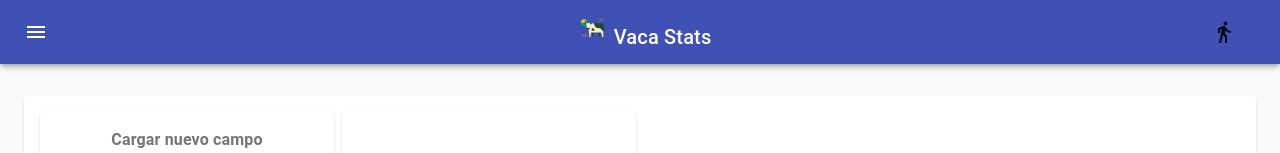
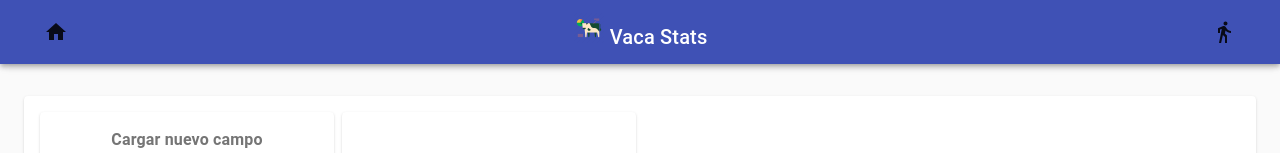
Before and after one commit to FMB555/SEMI-1, a React (Create React App) app: page /home in a window 1280 px wide. Shown: the top 153 px of the page. Built offline with nearby package versions, Linux system fonts and the light colour scheme; the HTML template or start-up script is replaced by a standard one.

Commit message:
Appbar modificado

```diff
--- a/src/Components/Appbar.js
+++ b/src/Components/Appbar.js
@@ -1,5 +1,4 @@
 import React from 'react'
-import clsx from 'clsx';
 import { Link } from 'react-router-dom'
 
 //Estilos de Material UI
@@ -7,42 +6,22 @@ import { makeStyles } from '@material-ui/core/styles';
 
 
 //Elementos de Material UI
-import {CssBaseline, Drawer, AppBar, Toolbar, Typography,
-    Divider, IconButton, Button } from '@material-ui/core';
+import {CssBaseline, AppBar, Toolbar, Typography, Button } from '@material-ui/core';
 
 //Iconos de Material UI
-import { Menu, ArrowLeft, DirectionsWalk as Logout } from '@material-ui/icons';
+import { Home, DirectionsWalk as Logout } from '@material-ui/icons';
 
 //Mis cosas
-import GrupoCampo from './GrupoCampo'
+
 import VacaStats from '../Icons/vacastats.png'
 
-const drawerWidth = 240;
 
 const useStyles = makeStyles((theme) => ({
-    toolbar: {
-        paddingRight: 24, // keep right padding when drawer closed
-      },
-      toolbarIcon: {
-        display: 'flex',
-        alignItems: 'center',
-        justifyContent: 'flex-end',
-        padding: '0 8px',
-        ...theme.mixins.toolbar,
-      },
       appBar: {
         zIndex: theme.zIndex.drawer + 1,
         transition: theme.transitions.create(['width', 'margin'], {
           easing: theme.transitions.easing.sharp,
           duration: theme.transitions.duration.leavingScreen,
-        }),
-      },
-      appBarShift: {
-        marginLeft: drawerWidth,
-        width: `calc(100% - ${drawerWidth}px)`,
-        transition: theme.transitions.create(['width', 'margin'], {
-          easing: theme.transitions.easing.sharp,
-          duration: theme.transitions.duration.enteringScreen,
         }),
       },
       menuButton: {
@@ -54,85 +33,25 @@ const useStyles = makeStyles((theme) => ({
       title: {
         flexGrow: 1,
       },
-      drawerPaper: {
-        position: 'relative',
-        whiteSpace: 'nowrap',
-        width: drawerWidth,
-        transition: theme.transitions.create('width', {
-          easing: theme.transitions.easing.sharp,
-          duration: theme.transitions.duration.enteringScreen,
-        }),
-      },
-      drawerPaperClose: {
-        overflowX: 'hidden',
-        transition: theme.transitions.create('width', {
-          easing: theme.transitions.easing.sharp,
-          duration: theme.transitions.duration.leavingScreen,
-        }),
-        width: theme.spacing(7),
-        [theme.breakpoints.up('sm')]: {
-          width: theme.spacing(9),
-        },
-      },
-      boton: {
-        width: '100%'
-      },
 }));
 
 export default function Appbar() {
 
     const classes = useStyles();
 
-    const [open, setOpen] = React.useState(false);
-  const handleDrawerOpen = () => {
-    setOpen(true);
-  };
-  const handleDrawerClose = () => {
-    setOpen(false);
-  };
-
-
     return (
         <>
         <CssBaseline />
-        <AppBar position="absolute" className={clsx(classes.appBar, open && classes.appBarShift)}>
+        <AppBar position="absolute" className={classes.appBar}>
             <Toolbar className={classes.toolbar}>
-                <IconButton
-                    edge="start"
-                    color="inherit"
-                    aria-label="open drawer"
-                    onClick={handleDrawerOpen}
-                    className={clsx(classes.menuButton, open && classes.menuButtonHidden)}
-                >
-                    <Menu />
-                </IconButton>
+                <Link to='/home'><Button><Home/></Button></Link>
+
                 <Typography component="h1" variant="h6" color="inherit" noWrap className={classes.title}>
                     <img src={VacaStats} alt="" style={{width:32, height:32}}/> Vaca Stats
                 </Typography>
                 <Link to='/'><Button><Logout/></Button></Link>
             </Toolbar>
         </AppBar>
-
-        <Drawer
-        classes={{
-            paper: clsx(classes.drawerPaper, !open && classes.drawerPaperClose),
-            }}
-            open={open}
-        >
-          <div className={classes.toolbarIcon}>
-              <IconButton onClick={handleDrawerClose}>
-              <ArrowLeft />
-              </IconButton>
-          </div>
-          <Divider />
-          <Button href="/home">Menu</Button>
-
-          <GrupoCampo />
-          <GrupoCampo />
-
-
-
-        </Drawer>
         </>
 
     )
--- a/src/Components/Calendario.js
+++ b/src/Components/Calendario.js
@@ -56,10 +56,10 @@ export default function Calendario() {
         < Grid item xs={12} sm={6}>
           <TextField id="fechaDesde" label="Fecha Inicio" variant="outlined" type="date" onChange={handleDesde} InputLabelProps={{shrink: true}} required/>
           <br/><br/>
-          <TextField id="fechaHasta" label="Fecha Fin" variant="outlined" type="date" onChange={handleHasta} InputLabelProps={{shrink: true}}/>
+          <TextField id="fechaHasta" label="Fecha Fin" variant="outlined" type="date" onChange={handleHasta} InputLabelProps={{shrink: true}}/><br/><br/>
         </Grid>
         <Grid item xs={12} sm={6}>
-          <TextField id="Detalle" label="Detalle" variant="outlined" type="text" onChange={handleDetalle} multiline={true} required fullwidth/>
+          <TextField id="Detalle" label="Detalle" variant="outlined" type="text" onChange={handleDetalle} multiline={true} required fullwidth rows={5}/>
           </Grid>
         </Grid>
         <br/>
--- a/src/Components/GrupoCampo.js
+++ /dev/null
@@ -1,65 +0,0 @@
-import React from 'react'
-
-//Imports Material UI
-import {Collapse, List, ListItem, ListItemText, Divider, Button} from '@material-ui/core'
-import { makeStyles } from '@material-ui/core/styles';
-
-//Iconos de Material UI
-import { ExpandLess, ExpandMore } from '@material-ui/icons';
-
-const useStyles = makeStyles((theme) => ({
-    boton: {
-        width: '100%'
-    }
-}));
-
-
-
-export default function GrupoCampo() {
-    const classes = useStyles();
-
-    const [campoOpen, setCampoOpen] = React.useState(false);
-    const handleCampoOpen = () => {
-        setCampoOpen(!campoOpen)
-    }
-
-    return (
-        <div>
-            <Divider />
-            <ListItem>
-                {campoOpen ? <ExpandLess onClick={handleCampoOpen}/> : <ExpandMore onClick={handleCampoOpen} />} [Nombre Campo]
-            </ListItem>
-                <Collapse in={campoOpen}>
-                    <List component="nav">
-                        <ListItem>
-                            <ListItemText>
-                                <Button href="/lote" className={classes.boton}>
-                                    Lote N
-                                </Button>
-                            </ListItemText>
-                        </ListItem>
-                        <Divider />
-
-                        <ListItem>
-                            <ListItemText>
-                                <Button href="/personal" className={classes.boton}>
-                                    Personal
-                                </Button>
-                            </ListItemText>
-                        </ListItem>
-                        <Divider />
-
-                        <ListItem>
-                            <ListItemText>
-                                <Button href="/finanzas" className={classes.boton}>
-                                    Finanzas
-                                </Button>
-                            </ListItemText>
-                        </ListItem>
-                    </List>
-                </Collapse>
-                <Divider/>
-
-        </div>
-    )
-}
```
